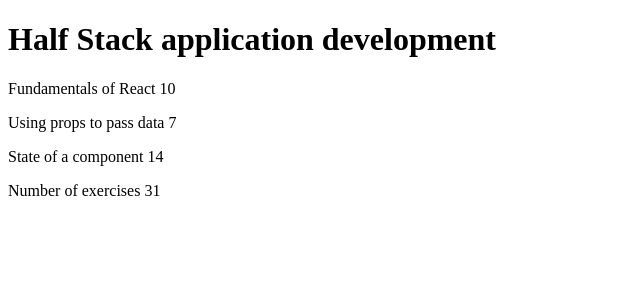
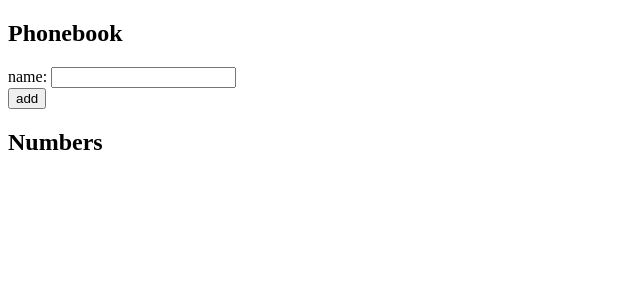
Before and after one commit to rohito/2.6work, a React (Create React App) app: page / in a window 1280 px wide. Shown: the top 300 px of the page, without its empty margins (0-640 px from the left). Built offline with nearby package versions, Linux system fonts and the light colour scheme.

Commit message:
list persons v1

```diff
--- /dev/null
+++ b/src/App.js
@@ -0,0 +1,51 @@
+import React, { useState } from 'react'
+
+const App = () => {
+    const [ persons, setPersons ] = useState([
+      { name: 'Arto Hellas' }
+    ])
+    const [ newName, setNewName ] = useState('')
+
+    const addPerson = (event) => {
+      event.preventDefault()
+      console.log('button clicked',event.target)
+      const personObject = {
+        name:newName,
+        date: new Date().toISOString(),
+        id: persons.length +1,
+      }
+      setPersons(persons.concat(personObject))
+      setPersons('')
+    }
+
+    const handlePersonChange = (event)=>{
+        console.log(event.target.value)
+        if(persons.name===event.target.value){
+          alert(event.target.value," is already on the list")
+        }else setNewName(event.target.value)
+    }
+
+
+
+    return (
+      <div>
+        <h2>Phonebook</h2>
+        <form onSubmit={addPerson}>
+          <div>
+            name: <input value={newName}
+                          onChange={handlePersonChange}/>
+          </div>
+          <div>
+            <button type="submit">add</button>
+          </div>
+        </form>
+        <h2>Numbers</h2>
+        <ul>
+          {()=>persons.map(p=>
+            <li key={p.id}>{p.name}</li>
+          )}
+        </ul>
+      </div>
+    )
+  }
+export default App
--- a/src/index.js
+++ b/src/index.js
@@ -1,53 +1,29 @@
 import React from 'react'
 import ReactDOM from 'react-dom'
+import App from './App'
 
-const Header = (p) => (<h1>{p.course.name}</h1>)
-
-const Part = (p) =>(
-  <p>{p.part} {p.excercise}</p>
-)
-const Content = (p) => {
-  return(
-    <div>
-      <Part part = {p.course.parts[0].name} excercise= {p.course.parts[0].exercises}/>
-      <Part part = {p.course.parts[1].name} excercise= {p.course.parts[1].exercises}/>
-      <Part part = {p.course.parts[2].name} excercise= {p.course.parts[2].exercises}/>
-
-    </div>
-  )
-}
-const Total = (p) => (
-<p>Number of exercises {p.course.parts[0].exercises +p.course.parts[1].exercises+ p.course.parts[2].exercises}</p>
-)
-
-const App = () => {
-  const course = {
-    name: 'Half Stack application development',
-    parts: [
+const notes = [
   {
-        name: 'Fundamentals of React',
-        exercises: 10
+    id: 1,
+    content: 'HTML is easy',
+    date: '2020-01-10T17:30:31.098Z',
+    important: true
   },
   {
-        name: 'Using props to pass data',
-        exercises: 7
+    id: 2,
+    content: 'Browser can execute only Javascript',
+    date: '2020-01-10T18:39:34.091Z',
+    important: false
   },
   {
-        name: 'State of a component',
-        exercises: 14
+    id: 3,
+    content: 'GET and POST are the most important methods of HTTP protocol',
+    date: '2020-01-10T19:20:14.298Z',
+    important: true
   }
 ]
-  }
 
-
-
-  return (
-    <div>
-      <Header course={course}/>
-      <Content course={course}/>
-      <Total course={course} />
-    </div>
+ReactDOM.render(
+  <App notes={notes} />,
+  document.getElementById('root')
 )
-}
-
-ReactDOM.render(<App />, document.getElementById('root'))
```
Also changed, not shown: components/Note.js (added, +9 -0 lines). Lines whose indentation alone changed are shown as unchanged.
